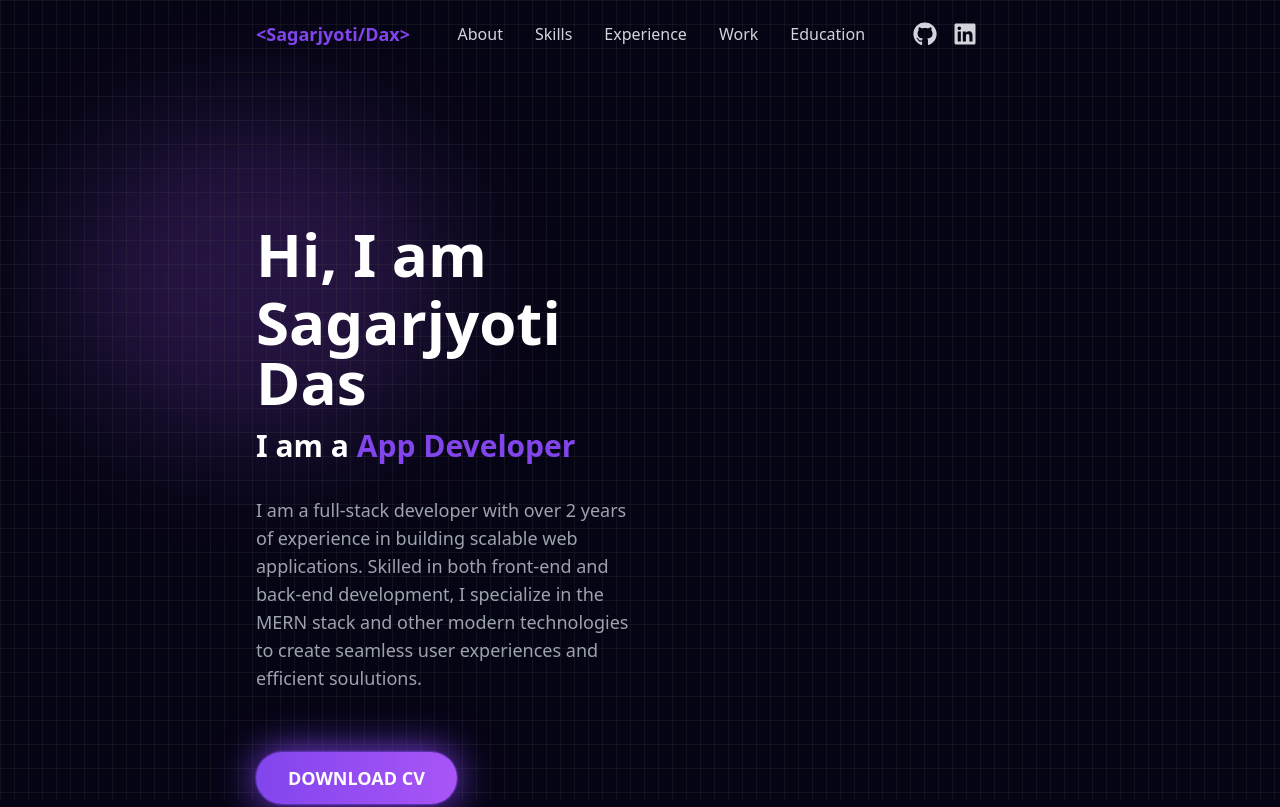
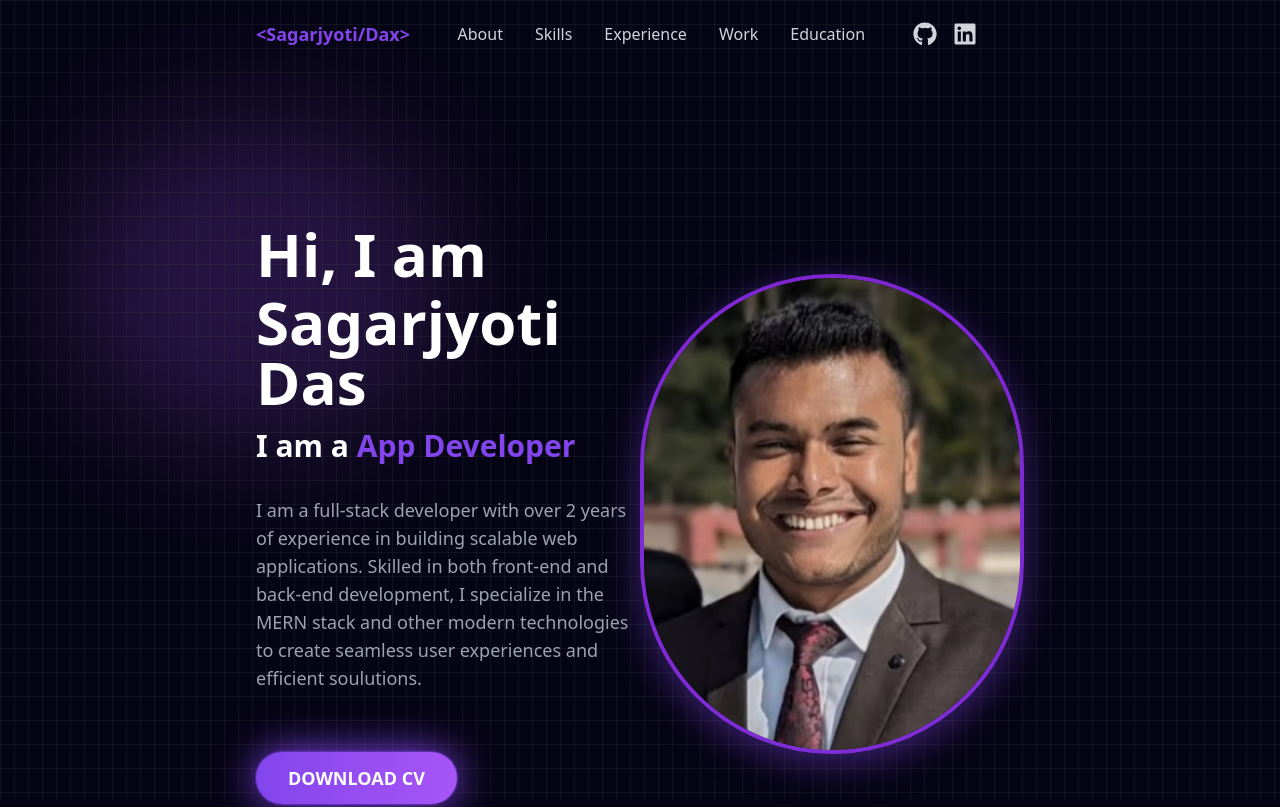
Before and after one commit to JySagar/portfolio-website, a React (Vite) app: page / in a window 1280 px wide. Shown: the top 807 px of the page. Built offline with nearby package versions, Linux system fonts and the light colour scheme.

Commit message:
right side done now to skills section

```diff
--- a/src/components/About/About.jsx
+++ b/src/components/About/About.jsx
@@ -63,6 +63,23 @@ const About = () => {
           </a>
         </div>
         {/* Right Side */}
+        <div className="md:w-1/2 flex justify-center md:justify-end">
+          <Tilt
+            className="w-48 h-48 sm:w-64 sm:h-48 md:w-[30rem] md:h-[30rem] border-4 border-purple-700 rounded-full"
+            tiltMaxAngleX={20}
+            tiltMaxAngleY={20}
+            perspective={1000}
+            scale={1.05}
+            transitionSpeed={1000}
+            gyroscope={true}
+          >
+            <img
+              src={profileImage}
+              alt="Sagarjyoti Das"
+              className="w-full h-full rounded-full object-cover drop-shadow-[0_10px_20px_rgba(130,69,236,0.5)]"
+            />
+          </Tilt>
+        </div>
       </div>
     </section>
   );
```
